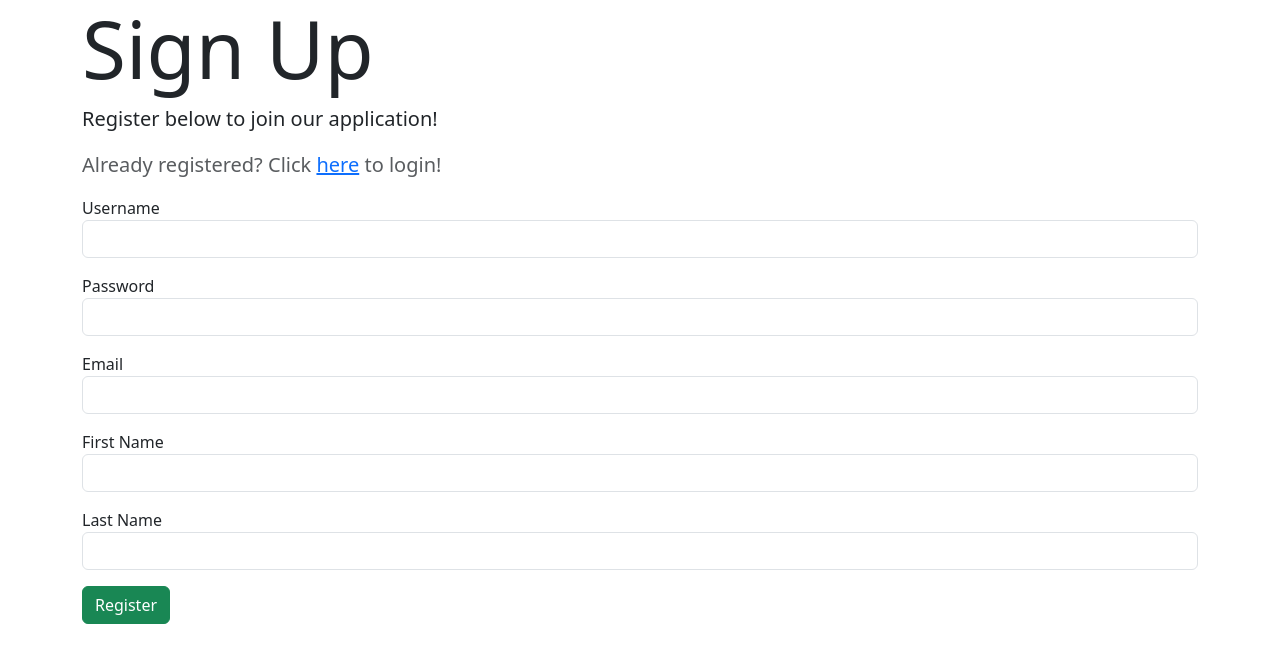
After one commit to lcarinad/feedback-exercise, a Flask app: template templates/register.html in a window 1280 px wide. The commit adds this page. Shown: the top 663 px of the page. Run offline with Flask 3, Linux system fonts and the light colour scheme; the template is opened without the code that fills it: values that come from a table or form of the project are taken from there, others are empty.

Commit message:
wtforms, routes, templates for routes

```diff
--- a/app.py
+++ b/app.py
@@ -1,7 +1,8 @@
 from flask import Flask, render_template, redirect, session, flash
-from flask_debugtoolbar import DebugToolbarExtension
+# from flask_debugtoolbar import DebugToolbarExtension
 from models import connect_db, db, User
-from forms import UserForm
+from forms import UserForm, LoginForm
+from sqlalchemy.exc import IntegrityError
 
 app = Flask(__name__)
 app.config["SQLALCHEMY_DATABASE_URI"] = "postgresql:///feedback"
@@ -12,4 +13,59 @@ app.config['DEBUG_TB_INTERCEPT_REDIRECTS'] = False
 
 connect_db(app)
 app.app_context().push()
-toolbar = DebugToolbarExtension(app)
+# toolbar = DebugToolbarExtension(app)
+
+@app.route('/')
+def show_home():
+    return redirect('/register')
+
+@app.route('/register', methods=['GET', 'POST'])
+def register_user():
+    form = UserForm()
+    if form.validate_on_submit():
+        username = form.username.data
+        password = form.password.data
+        email = form.email.data
+        first_name = form.first_name.data
+        last_name = form.last_name.data
+
+        new_user = User.register(username, password, email, first_name, last_name)
+        db.session.add(new_user)
+        try:
+            db.session.commit()
+        except IntegrityError:
+            form.username.errors.append('Username take. Please pick another name.')
+            return render_template("register.html", form = form)
+        session['user'] = new_user.username
+        flash(f"Welcome {new_user.first_name}! You succesfully Created Your Account!", "success")
+        return redirect('/secrets')
+
+    return render_template("register.html", form = form)
+
+@app.route('/secrets')
+def show_secrets():
+    if 'user' not in session:
+        flash("Please login first!", "danger")
+        return redirect('/')
+
+    return render_template('secrets.html')
+
+@app.route('/login', methods = ['GET', 'POST'])
+def login_user():
+    form = LoginForm()
+    if form.validate_on_submit():
+        username = form.username.data
+        password = form.password.data
+        user = User.authenticate(username, password)
+        if user:
+            flash(f"Welcome back, {user.first_name}!", "primary")
+            session['user'] = user.username
+            return redirect('/secrets')
+
+    return render_template('login.html', form = form)
+
+@app.route('/logout')
+def logout_user():
+    session.pop('user')
+    flash(f"Goodbye✌🏾", "info")
+    return redirect('/')
--- /dev/null
+++ b/forms.py
@@ -0,0 +1,15 @@
+from flask_wtf import FlaskForm
+from wtforms import StringField, PasswordField
+from wtforms.validators import InputRequired, Email, Length
+
+
+class UserForm(FlaskForm):
+    username = StringField("Username", validators=[InputRequired()])
+    password = PasswordField("Password", validators=[InputRequired()])
+    email = StringField("Email", validators=[InputRequired(), Length(max=50)])
+    first_name= StringField("First Name", validators=[InputRequired(), Length(max=30)])
+    last_name = StringField("Last Name", validators=[InputRequired(), Length(max=30)])
+
+class LoginForm(FlaskForm):
+    username = StringField("Username", validators=[InputRequired()])
+    password = PasswordField("Password", validators=[InputRequired()])
--- a/templates/base.html
+++ b/templates/base.html
@@ -15,8 +15,8 @@
 
   <body>
     <div class="container">
-      {% for msg in get_flashed_messages() %}
-      <p>{{msg}}</p>
+      {% for category, msg in get_flashed_messages(with_categories=True) %}
+      <p class="alert alert-{{category}}">{{msg}}</p>
       {% endfor %}
     </div>
     <div class="container">{%block content%}{% endblock %}</div>
--- /dev/null
+++ b/templates/register.html
@@ -0,0 +1,26 @@
+{% extends 'base.html' %} {% block content %}
+
+<h1 class="display-1">Sign Up</h1>
+<p class="lead">Register below to join our application!</p>
+<p class="lead text-muted">
+  Already registered? Click <a href="/login">here</a> to login!
+</p>
+
+<form method="POST">
+  {{ form.hidden_tag() }} {% for field in form if field.widget.input_type !=
+  'hidden' %}
+  <p>
+    {{ field.label }} {{ field(class_="form-control") }} {% for error in
+    field.errors %}
+    <span class="form-text text-danger">{{ error }}</span>
+    {% endfor %}
+  </p>
+  {% endfor %}
+
+  <button
+    class="btn btn-success"
+    type="submit">
+    Register
+  </button>
+</form>
+{% endblock %}
--- /dev/null
+++ b/templates/secrets.html
@@ -0,0 +1,4 @@
+{% extends 'base.html' %} {% block content %}
+
+<h1>You made it!</h1>
+{% endblock %}
```
Also changed, not shown: models.py (+24 -0 lines), templates/login.html (added, +25 -0 lines).
